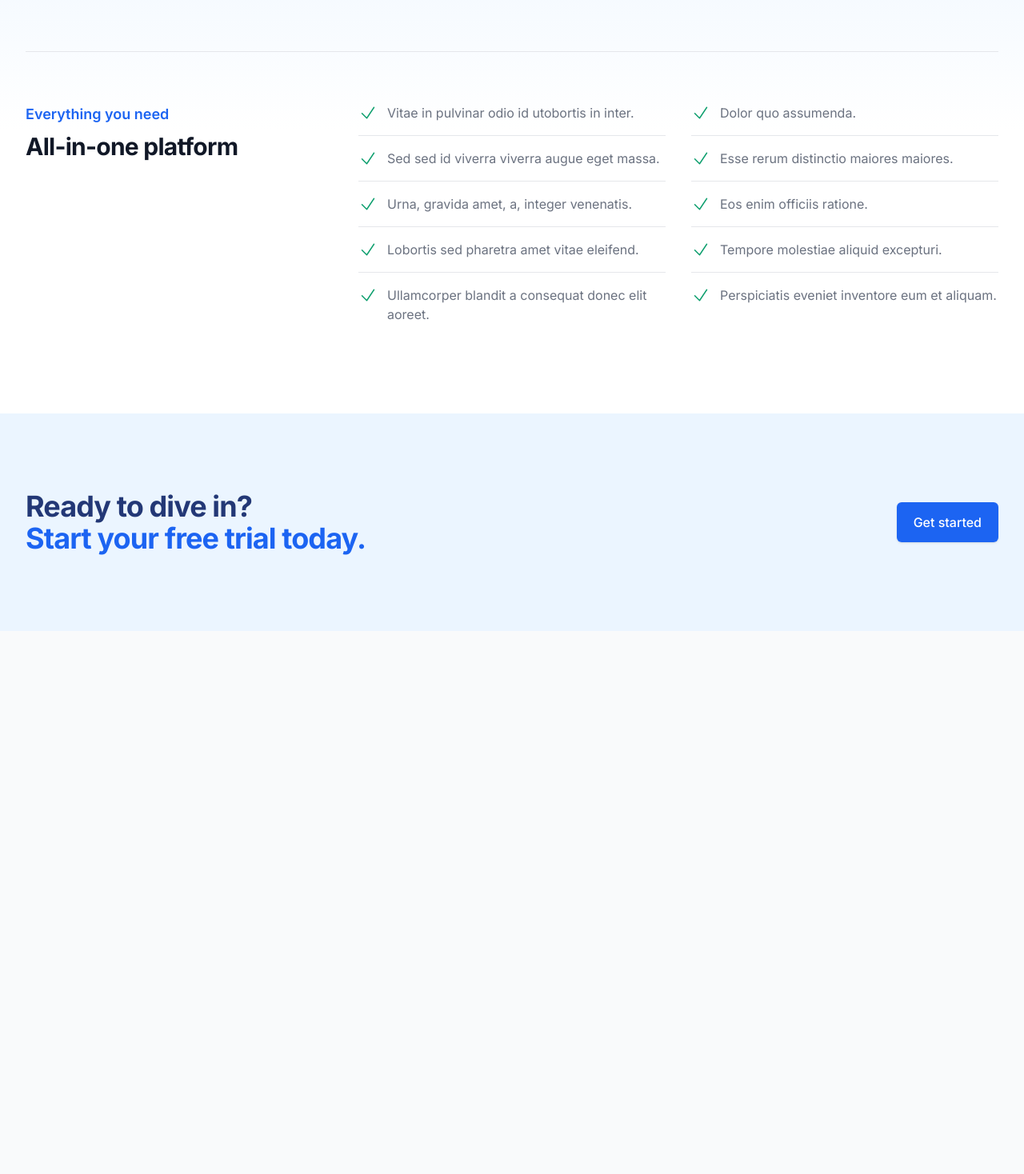
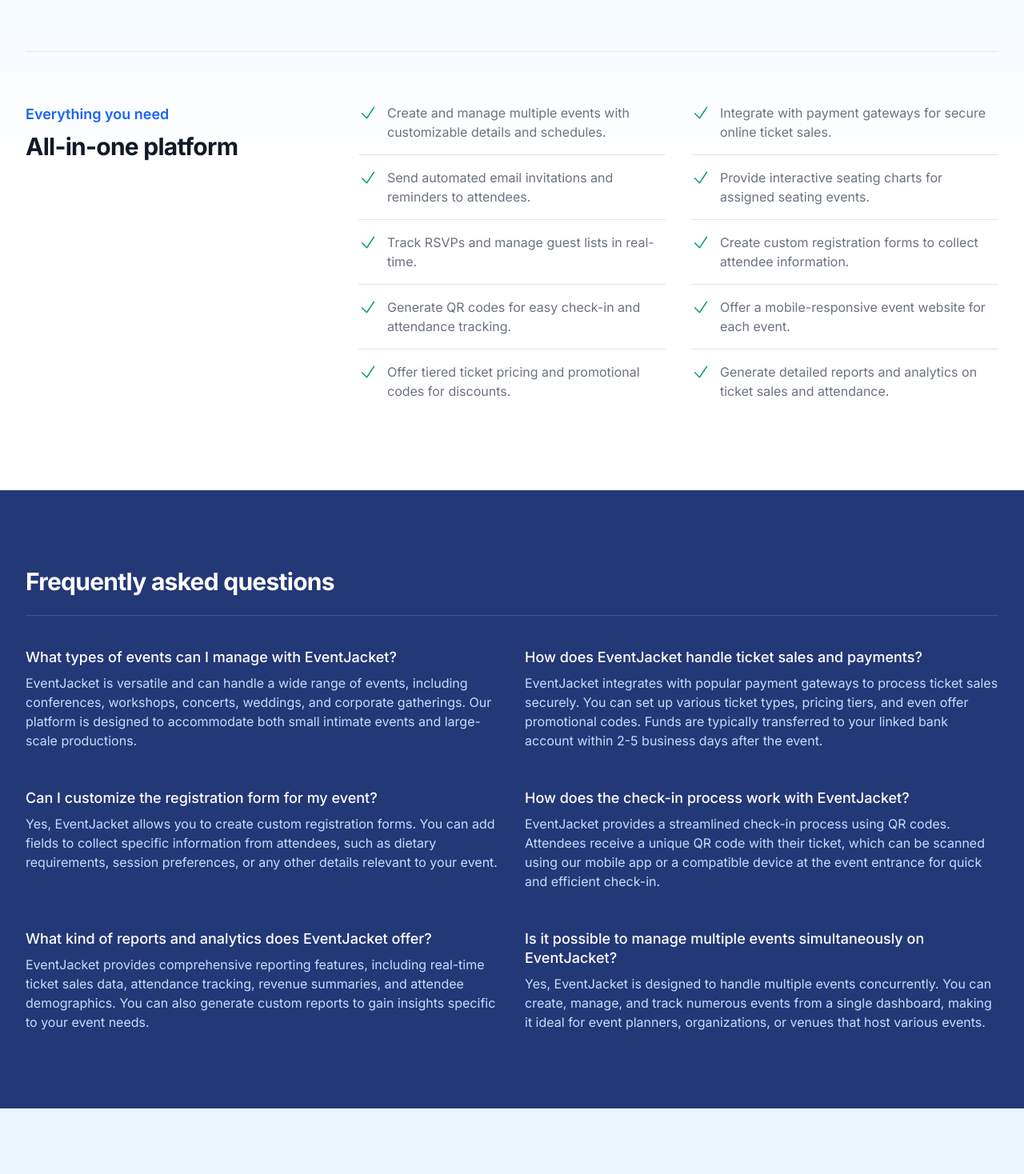
Before and after one commit to caseyspaulding/EventJacekt-TW, a Next.js app: page /pricing in a window 1280 px wide. Shown: the part 282-1750 px from the top of the page at 80% size. Before the commit the page ends 1071 px from the top, so only its background shows below. Built offline with nearby package versions, Linux system fonts and the light colour scheme.

Commit message:
updated pricing page

```diff
--- a/app/(Marketing Site)/pricing/page.tsx
+++ b/app/(Marketing Site)/pricing/page.tsx
@@ -76,52 +76,52 @@
   { id: 3, name: 'Improve your customer experience', href: '#' },
 ]
 const features = [
-  'Vitae in pulvinar odio id utobortis in inter.',
-  'Sed sed id viverra viverra augue eget massa.',
-  'Urna, gravida amet, a, integer venenatis.',
-  'Lobortis sed pharetra amet vitae eleifend.',
-  'Ullamcorper blandit a consequat donec elit aoreet.',
-  'Dolor quo assumenda.',
-  'Esse rerum distinctio maiores maiores.',
-  'Eos enim officiis ratione.',
-  'Tempore molestiae aliquid excepturi.',
-  'Perspiciatis eveniet inventore eum et aliquam.',
+  'Create and manage multiple events with customizable details and schedules.',
+  'Send automated email invitations and reminders to attendees.',
+  'Track RSVPs and manage guest lists in real-time.',
+  'Generate QR codes for easy check-in and attendance tracking.',
+  'Offer tiered ticket pricing and promotional codes for discounts.',
+  'Integrate with payment gateways for secure online ticket sales.',
+  'Provide interactive seating charts for assigned seating events.',
+  'Create custom registration forms to collect attendee information.',
+  'Offer a mobile-responsive event website for each event.',
+  'Generate detailed reports and analytics on ticket sales and attendance.',
 ]
 const faqs = [
   {
     id: 1,
-    question: "What's the best thing about Switzerland?",
+    question: "What types of events can I manage with EventJacket?",
     answer:
-      "I don't know, but the flag is a big plus. Lorem ipsum dolor sit amet consectetur adipisicing elit. Quas cupiditate laboriosam fugiat.",
+      "EventJacket is versatile and can handle a wide range of events, including conferences, workshops, concerts, weddings, and corporate gatherings. Our platform is designed to accommodate both small intimate events and large-scale productions.",
   },
   {
     id: 2,
-    question: 'Why do you never see elephants hiding in trees?',
+    question: 'How does EventJacket handle ticket sales and payments?',
     answer:
-      "Because they're so good at it. Lorem ipsum dolor sit amet consectetur adipisicing elit. Quas cupiditate laboriosam fugiat.",
+      "EventJacket integrates with popular payment gateways to process ticket sales securely. You can set up various ticket types, pricing tiers, and even offer promotional codes. Funds are typically transferred to your linked bank account within 2-5 business days after the event.",
   },
   {
     id: 3,
-    question: 'How do you make holy water?',
+    question: 'Can I customize the registration form for my event?',
     answer:
-      'You boil the hell out of it. Lorem ipsum dolor sit amet consectetur adipisicing elit. Quas cupiditate laboriosam fugiat.',
+      'Yes, EventJacket allows you to create custom registration forms. You can add fields to collect specific information from attendees, such as dietary requirements, session preferences, or any other details relevant to your event.',
   },
   {
     id: 4,
-    question: "Why can't you hear a pterodactyl go to the bathroom?",
+    question: "How does the check-in process work with EventJacket?",
     answer:
-      'Because the pee is silent. Lorem ipsum dolor sit amet consectetur adipisicing elit. Quas cupiditate laboriosam fugiat.',
+      'EventJacket provides a streamlined check-in process using QR codes. Attendees receive a unique QR code with their ticket, which can be scanned using our mobile app or a compatible device at the event entrance for quick and efficient check-in.',
   },
   {
     id: 5,
-    question: 'What do you call someone with no body and no nose?',
-    answer: 'Nobody knows. Lorem ipsum dolor sit amet consectetur adipisicing elit. Quas cupiditate laboriosam fugiat.',
+    question: 'What kind of reports and analytics does EventJacket offer?',
+    answer: 'EventJacket provides comprehensive reporting features, including real-time ticket sales data, attendance tracking, revenue summaries, and attendee demographics. You can also generate custom reports to gain insights specific to your event needs.',
   },
   {
     id: 6,
-    question: 'Why did the invisible man turn down the job offer?',
+    question: 'Is it possible to manage multiple events simultaneously on EventJacket?',
     answer:
-      "He couldn't see himself doing it. Lorem ipsum dolor sit amet consectetur adipisicing elit. Quas cupiditate laboriosam fugiat.",
+      "Yes, EventJacket is designed to handle multiple events concurrently. You can create, manage, and track numerous events from a single dashboard, making it ideal for event planners, organizations, or venues that host various events.",
   },
 ]
 
@@ -145,7 +145,7 @@
             <div>
               <h1 className="text-4xl font-bold tracking-tight sm:text-5xl">
                 <span className="text-gray-900">Everything you need for</span>
-                <span className="text-blue-600">$19 a month</span>
+                <span className="text-blue-600 ml-2">$19 a month</span>
               </h1>
               <p className="mt-5 text-xl text-gray-500">
                 Includes every feature we offer plus unlimited projects and unlimited users.
@@ -191,7 +191,7 @@
         </div>
       </div>
 
-      {/* Branded FAQ
+      {/* Branded FAQ */ }
       <div className="bg-blue-900">
         <div className="mx-auto max-w-7xl px-6 py-16 sm:py-24 lg:px-8">
           <h2 className="text-3xl font-bold tracking-tight text-white">Frequently asked questions</h2>
@@ -207,7 +207,7 @@
           </div>
         </div>
       </div>
-*/ }
+
       {/* CTA section */ }
       <div className="bg-blue-50">
         <div className="mx-auto max-w-7xl px-6 py-12 lg:flex lg:items-center lg:justify-between lg:px-8 lg:py-24">
--- a/app/(Marketing Site)/terms/page.tsx
+++ b/app/(Marketing Site)/terms/page.tsx
@@ -22,7 +22,7 @@
         Description of Service
         <br />
         <br />
-        Event Jacket provides a cloud-based software solution designed to assist HVAC business owners in managing their operations, schedlng, invoicing, and other related tasks.
+        Event Jacket provides a cloud-based software solution designed to assist event organizers managing their operations, ticketing, communications, marketing, invoicing, and other related tasks.
         <br />
         <br />
         User Account
```
